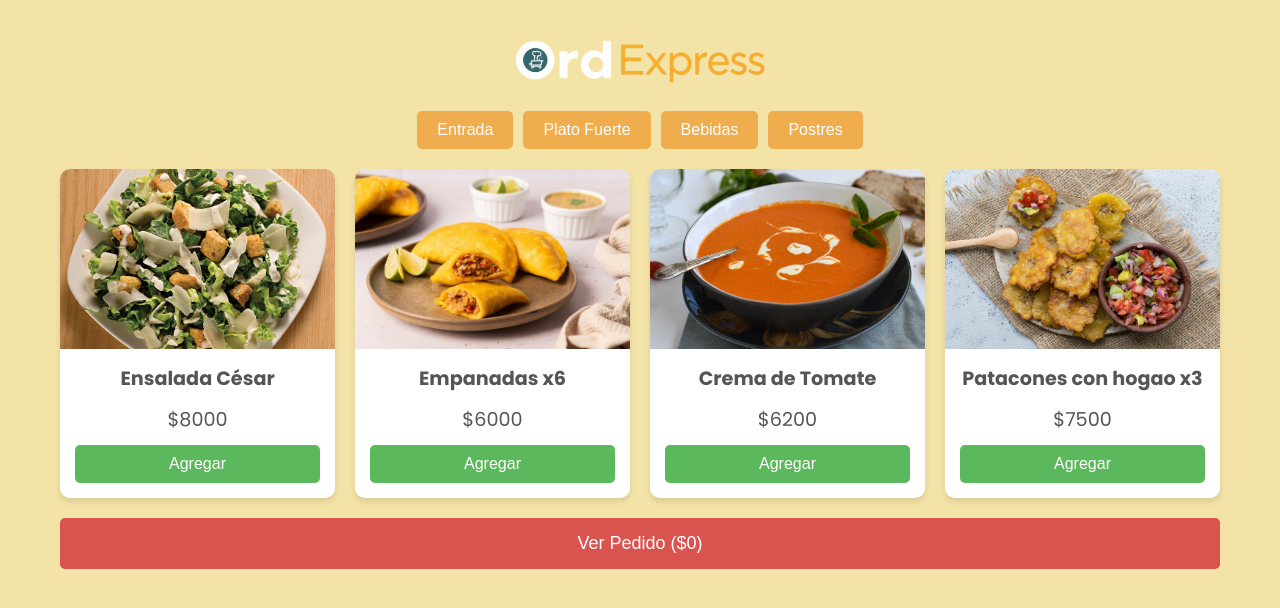
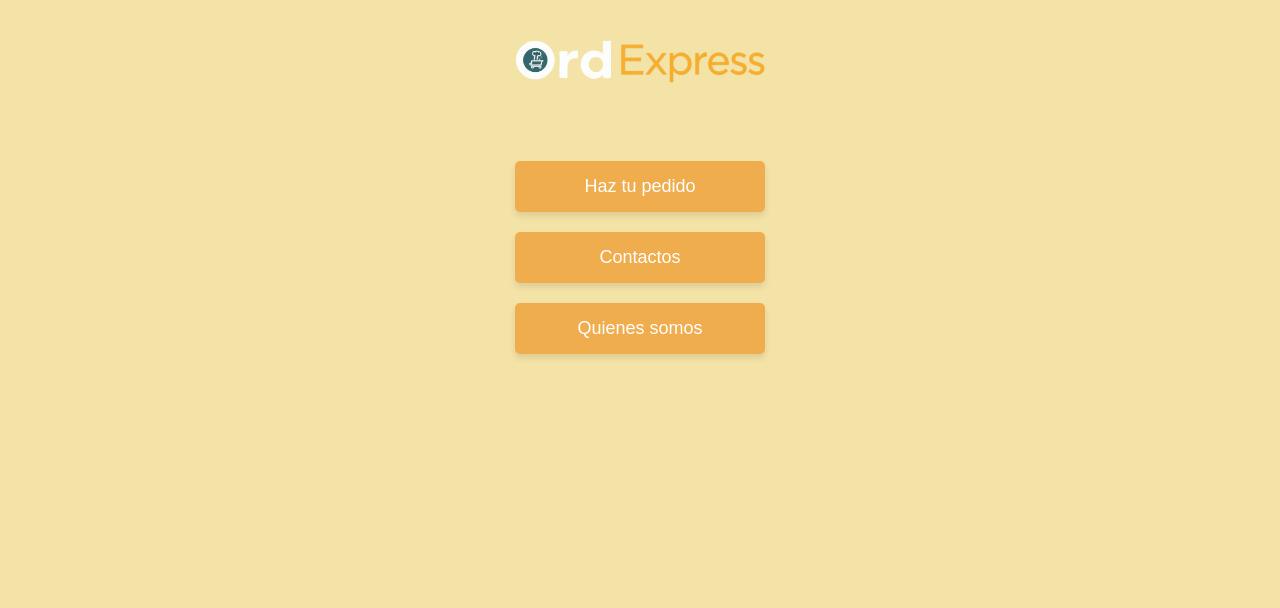
Before and after one commit to crsego/ordexpress, a React (Create React App) app: page / in a window 1280 px wide. Shown: the top 608 px of the page. Built offline with nearby package versions, Linux system fonts and the light colour scheme; the HTML template or start-up script is replaced by a standard one.

Commit message:
Menu-inicio

```diff
--- a/src/App.css
+++ b/src/App.css
@@ -1,4 +1,4 @@
-
+/* App.css */
 * {
   margin: 0;
   padding: 0;
@@ -10,7 +10,6 @@ body {
   background-color: #f4e3a7; /* Fondo cálido */
   color: #333;
   line-height: 1.6;
-
 }
 
 .app {
@@ -90,24 +89,23 @@ h1 {
   gap: 20px;
 }
 
-/* Estilos para las imágenes de los productos */
 .product-item {
   background-color: white;
   border-radius: 10px;
   box-shadow: 0 4px 6px rgba(0, 0, 0, 0.1);
-  overflow: hidden; /* Para que la imagen no sobresalga */
+  overflow: hidden;
   transition: transform 0.3s ease, box-shadow 0.3s ease;
 }
 
 .product-image {
-  height: 180px; /* Altura fija para todas las imágenes */
+  height: 180px;
   overflow: hidden;
 }
 
 .product-image img {
   width: 100%;
   height: 100%;
-  object-fit: cover; /* Ajusta la imagen al contenedor */
+  object-fit: cover;
 }
 
 .product-details {
@@ -151,35 +149,13 @@ h1 {
   box-shadow: 0 6px 12px rgba(0, 0, 0, 0.2);
 }
 
-.product-item span {
-  font-size: 1.2rem;
-  color: #555;
-  margin-bottom: 10px;
-  display: block;
-}
-
-.product-item button {
-  padding: 10px 20px;
-  background-color: #5cb85c; /* Verde fresco */
-  color: white;
-  border: none;
-  border-radius: 5px;
-  cursor: pointer;
-  font-size: 16px;
-  transition: background-color 0.3s ease;
-}
-
-.product-item button:hover {
-  background-color: #4cae4c; /* Verde más oscuro */
-}
-
 .modal-overlay {
   position: fixed;
   top: 0;
   left: 0;
   width: 100%;
   height: 100%;
-  background: rgba(0, 0, 0, 0.7); /* Fondo oscuro semi-transparente */
+  background: rgba(0, 0, 0, 0.7);
   display: flex;
   justify-content: center;
   align-items: center;
@@ -197,7 +173,7 @@ h1 {
 
 .modal h2 {
   font-size: 1.8rem;
-  color: #d9534f; /* Rojo llamativo */
+  color: #d9534f;
   margin-bottom: 20px;
 }
 
@@ -212,7 +188,7 @@ h1 {
   align-items: center;
   margin-bottom: 10px;
   padding: 10px;
-  background-color: #f8f4e5; /* Fondo cálido */
+  background-color: #f8f4e5;
   border-radius: 5px;
 }
 
@@ -224,7 +200,7 @@ h1 {
 
 .modal li button {
   padding: 5px 10px;
-  background-color: #5bc0de; /* Azul claro */
+  background-color: #5bc0de;
   color: white;
   border: none;
   border-radius: 5px;
@@ -234,12 +210,12 @@ h1 {
 }
 
 .modal li button:hover {
-  background-color: #46b8da; /* Azul más oscuro */
+  background-color: #46b8da;
 }
 
 .modal h3 {
   font-size: 1.5rem;
-  color: #d9534f; /* Rojo llamativo */
+  color: #d9534f;
   margin-top: 20px;
 }
 
@@ -247,7 +223,7 @@ h1 {
   display: block;
   width: 100%;
   padding: 15px;
-  background-color: #f0ad4e; /* Naranja cálido */
+  background-color: #f0ad4e;
   color: white;
   border: none;
   border-radius: 5px;
@@ -258,7 +234,55 @@ h1 {
 }
 
 .modal button:hover {
-  background-color: #ec971f; /* Naranja más oscuro */
+  background-color: #ec971f;
+}
+
+.landing {
+  display: flex;
+  flex-direction: column;
+  align-items: center;
+  gap: 20px;
+  margin-top: 50px;
+}
+
+.landing button {
+  padding: 15px 30px;
+  background-color: #f0ad4e;
+  color: white;
+  border: none;
+  border-radius: 5px;
+  cursor: pointer;
+  font-size: 18px;
+  transition: background-color 0.3s ease, transform 0.3s ease;
+  box-shadow: 0 4px 6px rgba(0, 0, 0, 0.1);
+  width: 250px;
+}
+
+.landing button:hover {
+  background-color: #ec971f;
+  transform: translateY(-3px);
+}
+
+.landing button:active {
+  transform: translateY(0);
+}
+
+.back-btn {
+  background: #2196F3;
+  margin: 20px;
+  padding: 10px 20px;
+  border-radius: 5px;
+  color: white;
+  border: none;
+  cursor: pointer;
+  display: inline-block;
+}
+
+.contact-view, .about-view {
+  padding: 20px;
+  background: #f5f5f5;
+  border-radius: 8px;
+  margin: 20px;
 }
 
 @media (max-width: 600px) {
--- a/src/App.js
+++ b/src/App.js
@@ -1,21 +1,45 @@
-import React, { useState, useReducer } from "react";
+import React, { useState, useReducer, Suspense } from "react";
 import "./App.css";
-import Menu from "./components/Menu";
-import Cart from "./components/Cart";
-import logo from "../src/assets/ordexpress.png"
+import logo from "./assets/ordexpress.png";
+
+// Componentes
+const Menu = React.lazy(() => import("./components/Menu"));
+const Cart = React.lazy(() => import("./components/Cart"));
+
+const Landing = ({ onStartOrder, onContact, onAbout }) => (
+  <div className="landing">
+    <button onClick={onStartOrder}>Haz tu pedido</button>
+    <button onClick={onContact}>Contactos</button>
+    <button onClick={onAbout}>Quienes somos</button>
+  </div>
+);
+
+const Contactos = () => (
+  <div className="contact-view">
+    <h2>Contactanos</h2>
+    <p>Tel: +57 123 456 789</p>
+    <p>Email: info@ordexpress.com</p>
+  </div>
+);
+
+const QuienesSomos = () => (
+  <div className="about-view">
+    <h2>Sobre Nosotros</h2>
+    <p>Restaurante Ordexpress - Calidad y sabor desde 1995</p>
+  </div>
+);
 
 const cartReducer = (state, action) => {
   switch (action.type) {
     case "ADD_ITEM":
       const itemInCart = state.find((item) => item.id === action.payload.id);
-      if (itemInCart) {
-        return state.map((item) =>
+      return itemInCart
+        ? state.map((item) =>
             item.id === action.payload.id
               ? { ...item, quantity: item.quantity + 1 }
               : item
-        );
-      }
-      return [...state, { ...action.payload, quantity: 1 }];
+          )
+        : [...state, { ...action.payload, quantity: 1 }];
 
     case "REMOVE_ITEM":
       return state.filter((item) => item.id !== action.payload.id);
@@ -32,7 +56,6 @@ const cartReducer = (state, action) => {
   }
 };
 
-// Datos de ejemplo para los productos
 const products = {
   entrada: [
     { id: 1, name: "Ensalada César", price: 8000, image: require("./assets/images/ensaladaCesar.avif") },
@@ -60,20 +83,60 @@ const products = {
 const App = () => {
   const [cart, dispatch] = useReducer(cartReducer, []);
   const [isModalOpen, setIsModalOpen] = useState(false);
+  const [currentView, setCurrentView] = useState('landing');
 
-  const calculateTotal = () => {
-    return cart.reduce((total, item) => total + item.price * item.quantity, 0);
-  };
+  const calculateTotal = () =>
+    cart.reduce((total, item) => total + item.price * item.quantity, 0);
 
   return (
     <div className="app">
       <div className="logo-container">
-        <img src={logo} alt="Logo del Restaurante" className="logo" />
+        <img src={logo} alt="Logo" className="logo" />
       </div>
+
+      {currentView === 'landing' && (
+        <Landing
+          onStartOrder={() => setCurrentView('menu')}
+          onContact={() => setCurrentView('contactos')}
+          onAbout={() => setCurrentView('quienes-somos')}
+        />
+      )}
+
+      <Suspense fallback={<div>Cargando...</div>}>
+        {currentView === 'menu' && (
+          <>
+            {/* Botón de volver agregado */}
+            <button
+              className="back-btn"
+              onClick={() => setCurrentView('landing')}
+            >
+              ← Volver al menú principal
+            </button>
+
+
+
             <Menu products={products} cart={cart} dispatch={dispatch} />
-      <button className="open-modal-btn" onClick={() => setIsModalOpen(true)}>
+            <button
+              className="open-modal-btn"
+              onClick={() => setIsModalOpen(true)}
+            >
               Ver Pedido (${calculateTotal()})
             </button>
+          </>
+        )}
+
+        {(currentView === 'contactos' || currentView === 'quienes-somos') && (
+          <>
+            <button
+              className="back-btn"
+              onClick={() => setCurrentView('landing')}
+            >
+              ← Volver
+            </button>
+            {currentView === 'contactos' && <Contactos />}
+            {currentView === 'quienes-somos' && <QuienesSomos />}
+          </>
+        )}
 
         {isModalOpen && (
           <Cart
@@ -83,6 +146,7 @@ const App = () => {
             total={calculateTotal()}
           />
         )}
+      </Suspense>
     </div>
   );
 };
```
Lines whose indentation alone changed are shown as unchanged.
